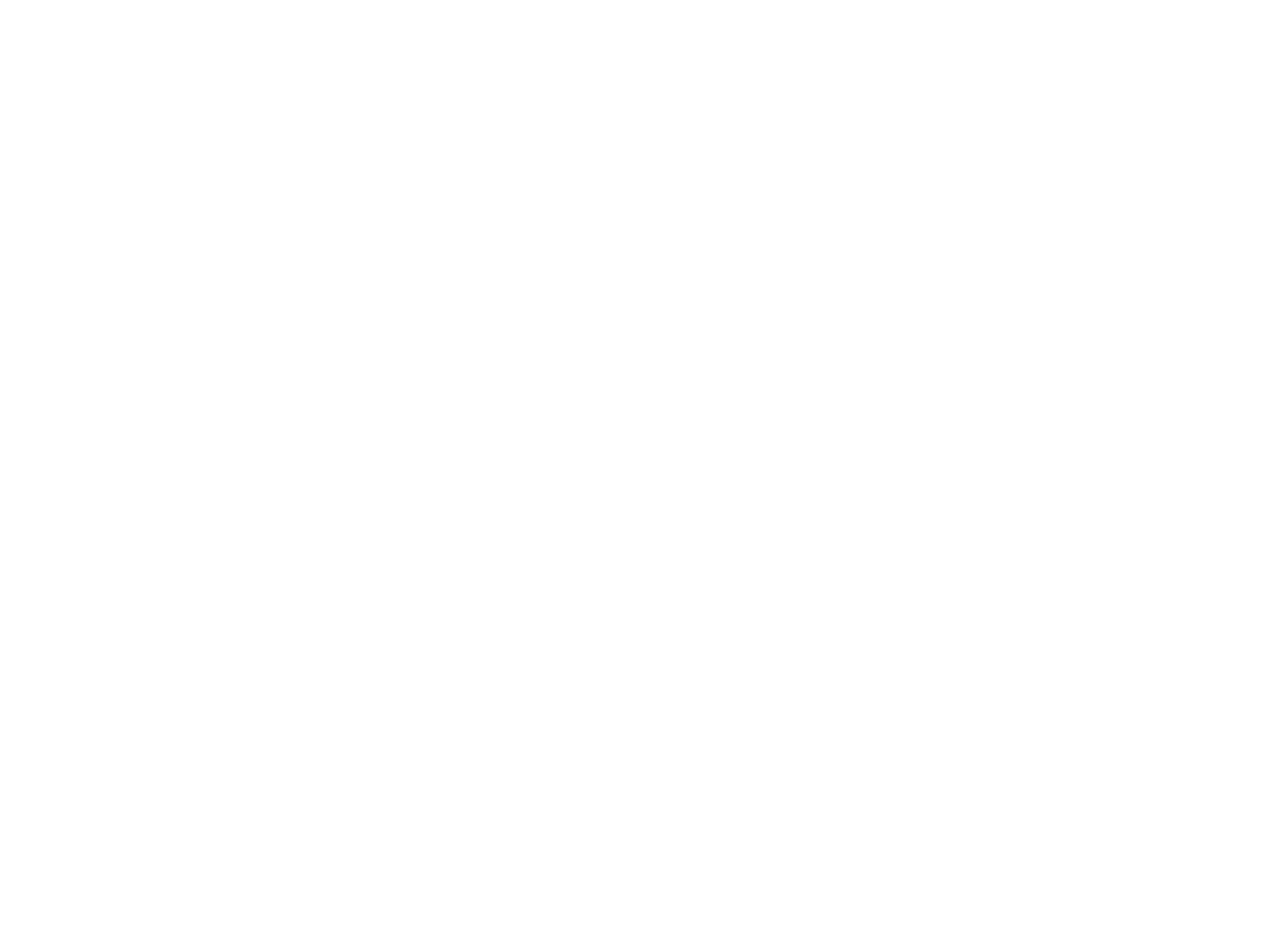
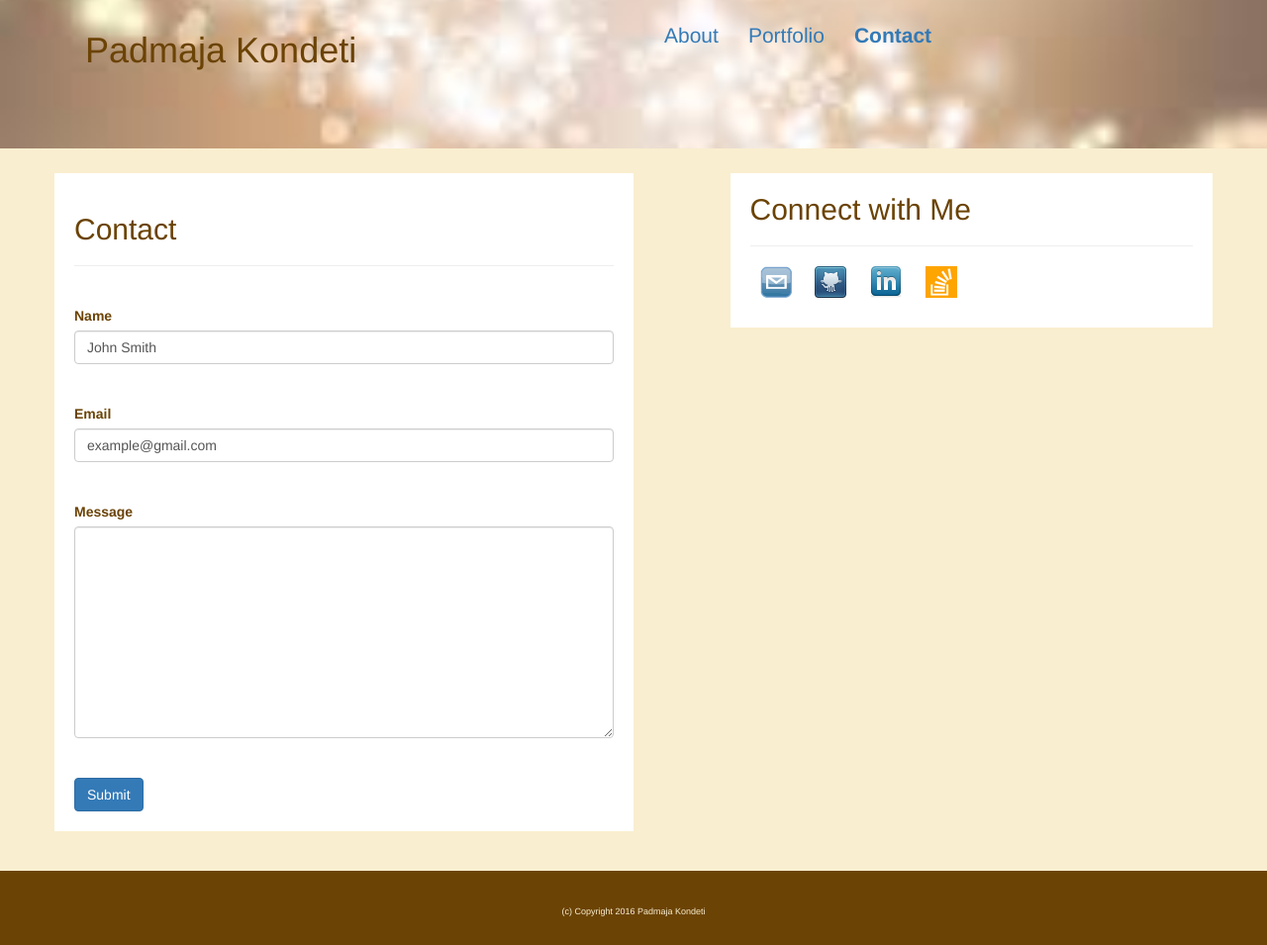
Before and after one commit to PadmajaKondeti/Portfolio, a PHP site: page /contact.html in a window 1280 px wide. Before the commit the page is empty. Shown: the whole page at 99% size. Before the commit the page ends 800 px from the top, so only its background shows below. Run offline with PHP 8.4, Linux system fonts and the light colour scheme.

Commit message:
added navbar

```diff
--- a/assignment2/assets/css/styles.css
+++ b/assignment2/assets/css/styles.css
@@ -1,23 +1,28 @@
 body{
 	background:#f9eecf;
 	color: #6b4305;
-}
-
-header{
-
-
 }
 .bgimage{
 	background-image: url("../images/background.jpg");
 	background-position: center center;
 	background-size: cover;
 	height:150px;
-
-
 }
-.bgimage h1{
-	margin-top:40px;
+a.navbar-brand{
+	color:#6b4305;
+	size:.5em;
 }
+ul.nav{
+	color:#6b4305;
+	font-size: 	1.5em;
+}
+li.active{
+	color: #6b4305;
+	font-weight: bold;
+}
+/*.bgimage h1{
+	/* margin-top:40px;
+}*/
 .align-middle {
   margin-top: 25%;
   margin-bottom: 25%;
@@ -42,9 +47,6 @@
 		text-align: :right;
 	}
 }
-/*display: inline-block;
-    vertical-align: middle;
-    float: none; */
 #main-bio,
 #contact-info
  {
@@ -52,31 +54,29 @@
 	padding: 0px 20px 20px 20px;
 }
 #main-bio {
-	/*margin-right: 10px;
-	margin-top: 10px; */
 	margin-bottom: 20px;
 	border: 1px solid ##b09835;
 	color: #6b4305;
-	padding-top: 40px;
+	padding-top:20px;
+
+}
+#main-bio h3{
+	padding-top: 10px;
 }
 #main-bio p {
 	font-family: 'Arial', 'Helvetica Neue', Helvetica, sans-serif;
-
-
 }
 #contact-info {
 	border: 1px solid ##b09835;
-
 }
 #bio-image {
 	width: 200px;
 	height: 200px;
 	float: left;
-	padding-right: 20px;
-	padding-bottom: 20px;
+	margin-right: 20px;
+	margin-bottom: 20px;
 }
 #contact-info ul {
-
     margin: 0;
     padding: 0;
  }
@@ -87,6 +87,7 @@
 .main{
 	margin-top: 25px;
 }
+
 footer{
 	background:#6b4305;
 	height: 75px;
--- a/assignment2/contact.html
+++ b/assignment2/contact.html
@@ -0,0 +1,78 @@
+<!DOCTYPE html>
+<html lang="en">
+<head>
+	<meta charset="UTF-8">
+		<meta http-equiv="X-UA-Compatible" content="IE=edge">
+		<meta name="viewport" content="width=device-width, initial-scale=1">
+		<link rel="stylesheet" href="https://maxcdn.bootstrapcdn.com/bootstrap/3.3.5/css/bootstrap.min.css">
+		<link rel="stylesheet" href="assets/css/styles.css">
+		<title>Padmaja Kondeti</title>
+</head>
+<body>
+	<header class="bgimage">
+	<div class="container">
+		<p></p>
+		<div class="row">
+			<nav class="navbar navbar-nav">
+				<div class="container">
+				<section class="col-lg-6 col-md-6 col-sm-12">
+					<div class="navbar-header">
+	 					<h1>Padmaja Kondeti</h1>
+					</div>
+				</section>
+				<section class="col-lg-6 col-md-6 col-sm-12">
+					<ul class="nav navbar-nav nabar-right ">
+	 					<li><a href="index.html" alt="about">About</a></li>
+						<li><a href="portfolio.html" alt="Portfolio">Portfolio</a></li>
+						<li class="active"><a href="contact.html" alt="Contact">Contact </a></li>
+
+					</ul>
+				</section>
+				</div>
+			</nav>
+		</div>
+	</div>
+	</header>
+	<div class="container">
+	<p></p>
+		<div class="row main">
+			<section id="main-bio" class="col-lg-6 col-md-12 col-sm-12">
+				<h2>Contact</h2>
+				<hr>
+				<br>
+					<form id="frm-contact" action="action_page.php">
+						<label for="name">Name</label>
+						<br>
+						<input id="name" class="frm-elements form-control" type="text" value="John Smith"></input>
+						<br><br>
+						<label for="email">Email</label>
+						<br>
+						<input id="email" type="text" class="frm-elements form-control" value="example@gmail.com"></input>
+						<br><br>
+						<label for="message">Message</label><br>
+						<textarea id="message" class="frm-elements form-control" rows="10" cols="30">
+						</textarea><br><br>
+						<input class="btn submit btn-primary" type="submit" value="Submit"></input><br>
+					</form>
+				</section>
+				<section id="contact-info" class="col-lg-offset-1 col-lg-5 col-md-12 col-sm-12">
+
+				<h2>Connect with Me</h2>
+				<hr>
+				<ul class="list-unstyled">
+					<li><a href="#"><img src="assets/images/email.png" alt="email"></a></li>
+					<li><a href="#"><img src="assets/images/github.png" alt="email"></a></li>
+					<li><a href="#"><img src="assets/images/linkedin.png" alt="email"></a></li>
+					<li><a href="#"><img src="assets/images/stackoverflow-32.png" alt="email"></a></li>
+				</ul>
+				<p></p>
+			</section>
+			</div>
+			<div class="push"></div>
+		</div>
+	</div>
+<footer class="footer">
+	<p>(c) Copyright 2016 Padmaja Kondeti</p>
+</footer>
+</body>
+</html>
```
Also changed, not shown: assignment2/index.html (+22 -14 lines), assignment2/portfolio.html (+25 -17 lines).
